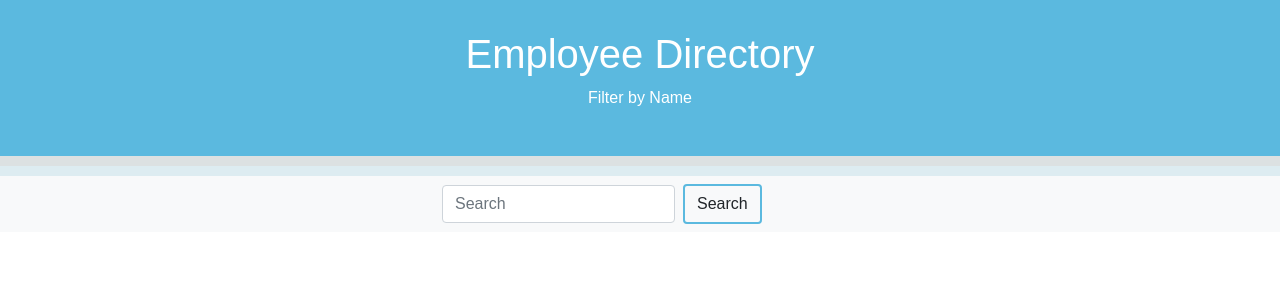
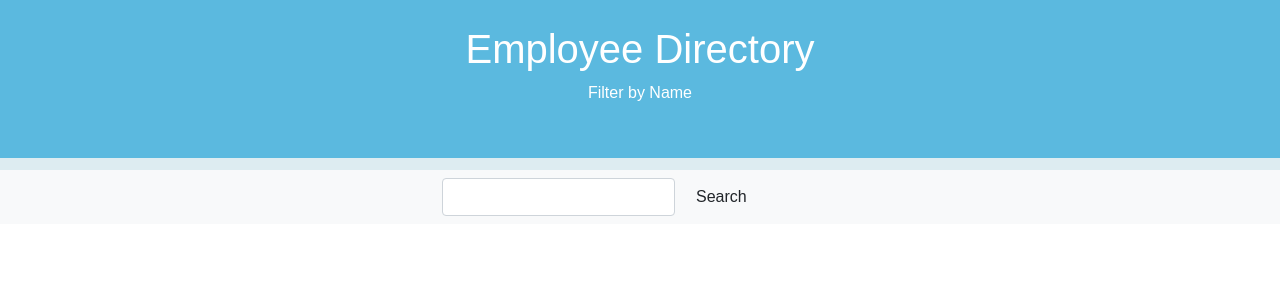
Before and after one commit to kerishma/Employee-Directory, a React (Create React App) app: page /DataArea in a window 1280 px wide. Shown: the top 300 px of the page. Built offline with nearby package versions, Linux system fonts and the light colour scheme; no server answers.

Commit message:
fixed some files

```diff
--- a/src/components/DataArea/index.js
+++ b/src/components/DataArea/index.js
@@ -11,14 +11,26 @@ const DataArea = () => {
     order: 'ascend',
     filteredUsers: [],
     headings: [
-      { name: 'Image', width: '12%' },
-      { name: 'Name', width: '12%' },
+      { name: 'Image', width: '20%' },
+      { name: 'Name', width: '20%' },
       { name: 'Phone', width: '22%' },
       { name: 'Email', width: '22%' },
-      { name: 'dob', width: '12%' },
+      { name: 'dob', width: '20%' },
     ],
   });
+  const handleSearchChange = (event) => {
+    const filter = event.target.value;
+    console.log(filter);
+    const filteredList = developerState.users.filter((item) => {
+      let values = item.name.first.toLowerCase();
+      return values.indexOf(filter.toLowerCase()) !== -1;
+    });
 
+    setDeveloperState({
+      ...developerState,
+      filteredUsers: filteredList,
+    });
+  };
   const handleSort = (heading) => {
     if (developerState.order === 'descend') {
       setDeveloperState({
@@ -64,20 +76,6 @@ const DataArea = () => {
     });
   };
 
-  const handleSearchChange = (event) => {
-    const filter = event.target.value;
-    console.log(filter);
-    const filteredList = developerState.users.filter((item) => {
-      let values = item.name.first.toLowerCase();
-      return values.indexOf(filter.toLowerCase()) !== -1;
-    });
-
-    setDeveloperState({
-      ...developerState,
-      filteredUsers: filteredList,
-    });
-  };
-
   useEffect(() => {
     API.getUsers().then((results) => {
       setDeveloperState({
@@ -86,8 +84,10 @@ const DataArea = () => {
         filteredUsers: results.data.results,
       });
     });
-  }, []);
-
+    }, []);
+  // const fetchDataArea = () => {
+  //   return fetch()
+  // }
   return (
     <DataAreaContext.Provider
       value={{ developerState, handleSearchChange, handleSort }}
--- a/src/components/DataBody/DataBody.css
+++ b/src/components/DataBody/DataBody.css
@@ -3,7 +3,7 @@
     background-color:rgb(91, 185, 223);
 }
 
-.email-cell {
+.email-cell{
     text-transform: capitalize;
     background-color:rgb(91, 185, 223);
 }
--- a/src/components/DataBody/index.js
+++ b/src/components/DataBody/index.js
@@ -27,8 +27,8 @@ const DataBody = () => {
                 <td data-th="Image" className="align-middle">
                   <img
                     src={picture.medium}
-                    alt={"profile image for " + name.first + " " + name.last}
-                    className="img-responsive"
+                    alt={"image for" + name.first + " " + name.last}
+                    className="image-responsive"
                   />
                 </td>
                 <td data-th="Name" className="name-cell align-middle">
@@ -38,7 +38,7 @@ const DataBody = () => {
                   {phone}
                 </td>
                 <td data-th="Email" className="align-middle">
-                  <a href={"mailto:" + email}
+                  <a href={"mail:" + email}
                   target="__blank">
                     {email}
                   </a>
--- a/src/components/Header/Header.css
+++ /dev/null
@@ -1,9 +0,0 @@
-.header {
-    padding: 30px 0;
-    color: #ffffff;
-    background-color: rgb(91, 185, 223);;
-    width: 100%;
-    text-align: center;
-    border-bottom: 10px solid rgb(220, 225, 226);
-    margin-bottom: 10px;
-}
--- a/src/components/Header/index.js
+++ b/src/components/Header/index.js
@@ -1,6 +1,4 @@
 import React from "react";
-import "./Header.css";
-
 function Header () {
     return (
         <div className="header">
--- a/src/components/Main/Main.css
+++ b/src/components/Main/Main.css
@@ -1,9 +1,9 @@
 .header {
+    text-align: center;
+    border-bottom: 12px solid rgb(91, 185, 223);;
+    margin-bottom: 12px;
     padding: 25px 0;
     color: #ffffff;
     background-color: rgb(91, 185, 223);;
     width: 100%;
-    text-align: center;
-    border-bottom: 12px solid rgb(91, 185, 223);;
-    margin-bottom: 12px;
 }
--- a/src/components/NavBar/Nav.css
+++ b/src/components/NavBar/Nav.css
@@ -1,18 +1,4 @@
-.navbar {
-    padding: 15px 20px;
-    margin: 0 auto;
-
-}
-
 .navbar-collapse {
-    margin: 0 auto;
     justify-content: center;
     align-items: flex-start;
 }
-
-.search-area {
-    display: flex;
-    flex-direction: column;
-    justify-content: center;
-    align-items: flex-start;
-}
--- a/src/components/SearchName/SearchName.css
+++ /dev/null
@@ -1,7 +0,0 @@
-.searchbox button{
-    border: 2px solid rgb(91, 185, 223);;
-}
-.searchbox button:hover {
-    background-color: rgb(91, 185, 223);;
-    color: rgb(221, 236, 241);
-}
--- a/src/components/SearchName/index.js
+++ b/src/components/SearchName/index.js
@@ -1,19 +1,17 @@
 import React, { useContext } from "react";
-import "./SearchName.css";
 import DataAreaContext from "../../units/DataAreaContext";
 
 const SearchName = () => {
     const context = useContext(DataAreaContext);
 
     return (
-        <div className="searchbox">
+        <div className="searchB">
             <form className="form-inline">
                 <input
                     className="form-control mr-sm-2"
                     type="search"
-                    placeholder="Search"
-                    aria-label="Search"
                     onChange={e => context.handleSearchChange(e)}
+
                 />
                 <button className="btn my-2 my-sm-0"
                         type="submit">
--- a/src/serviceworker.js
+++ b/src/serviceworker.js
@@ -13,73 +13,67 @@ const isLocalhost = Boolean(
         return;
       }
 
-      window.addEventListener('load', () => {
-        const swUrl = `${process.env.PUBLIC_URL}/service-worker.js`;
+      window.addEventListener('Load', () => {
+        const serviceworkerUrl = `${process.env.PUBLIC_URL}/service-worker.js`;
 
         if (isLocalhost) {
 
-          checkValidServiceworker(swUrl, config);
+          checkServiceworker(serviceworkerUrl, config);
 
 
           navigator.serviceworker.ready.then(() => {
             // console.log("This web app" + "worker");
           });
         } else {
-          registerValidSW(swUrl, config);
+          registerServiceWorker(serviceworkerUrl, config);
         }
       });
     }
   }
 
-  function registerValidSW(swUrl, config) {
+  function registerServiceWorker(serviceworkerUrl, config) {
     navigator.serviceworker
-      .register(swUrl)
+      .register(serviceworkerUrl)
       .then(registration => {
-        registration.onupdatefound = () => {
-          const installingWorker = registration.installing;
-          if (installingWorker == null) {
+        registration.updatefound = () => {
+          const installWorker = registration.installing;
+          if (installWorker == null) {
             return;
           }
-          installingWorker.onstatechange = () => {
-            if (installingWorker.state === 'installed') {
+          installWorker.statechange = () => {
+            if (installWorker.state === 'installed') {
               if (navigator.serviceworker.controller) {
 
-                // console.log(
-                //   'New content' + 'tabs for this page are closed');
+                // console.log('New content' + 'tabs for this page are closed');
 
                 // Execute callback
-                if (config && config.onUpdate) {
-                  config.onUpdate(registration);
+                if (config && config.Update) {
+                  config.Update(registration);
                 }
               } else {
-
                 // console.log('Content is cached for offline use.');
 
                 // Execute callback
-                if (config && config.onSuccess) {
-                  config.onSuccess(registration);
+                if (config && config.Success) {
+                  config.Success(registration);
                 }
               }
             }
           };
         };
       })
-      .catch(error => {
-        console.error('Error during service worker registration:', error);
-      });
+      .catch(error => {});
   }
 
-  function checkValidServiceworker(swUrl, config) {
+  function checkServiceworker(serviceworkerUrl, config) {
 
-    fetch(swUrl, {
-      headers: { 'Service-Worker': 'script' }
-    })
+    fetch(serviceworkerUrl, {})
       .then(response => {
         // check to see if service worker exists
-        const contentType = response.headers.get('content-type');
+        const contentType = response.headers.get();
         if (
           response.status === 404 ||
-          (contentType != null && contentType.indexOf('javascript') === -1)
+          (contentType != null && contentType.indexOf() === -1)
         ) {
           // No service worker found
           navigator.serviceworker.ready.then(registration => {
@@ -89,13 +83,11 @@ const isLocalhost = Boolean(
           });
         } else {
           // Service worker found
-          registerValidSW(swUrl, config);
+          registerServiceWorker(serviceworkerUrl, config);
         }
       })
       .catch(() => {
-        // console.log(
-        //   'No internet connection'
-        // );
+        // console.log("No internet connection");
       });
   }
 
--- a/src/units/DataAreaContext.js
+++ b/src/units/DataAreaContext.js
@@ -3,12 +3,12 @@ import React from "react";
 const DataAreaContext = React.createContext({
     filteredUsers: [],
     headings: [
-        { name: 'Image', width: '12%' },
-        { name: 'Name', width: '12%' },
-        { name: 'Phone', width: '22%' },
-        { name: 'Email', width: '22%' },
-        { name: 'dob', width: '12%' },
-      ]
-});
+      { name: 'Image', width: '20%' },
+      { name: 'Name', width: '20%' },
+      { name: 'Phone', width: '22%' },
+      { name: 'Email', width: '22%' },
+      { name: 'dob', width: '20%' },
+    ],
+  });
 
 export default DataAreaContext;
```
Also changed, not shown: src/components/DataTable/DataTable.css (line endings or trailing spaces).
